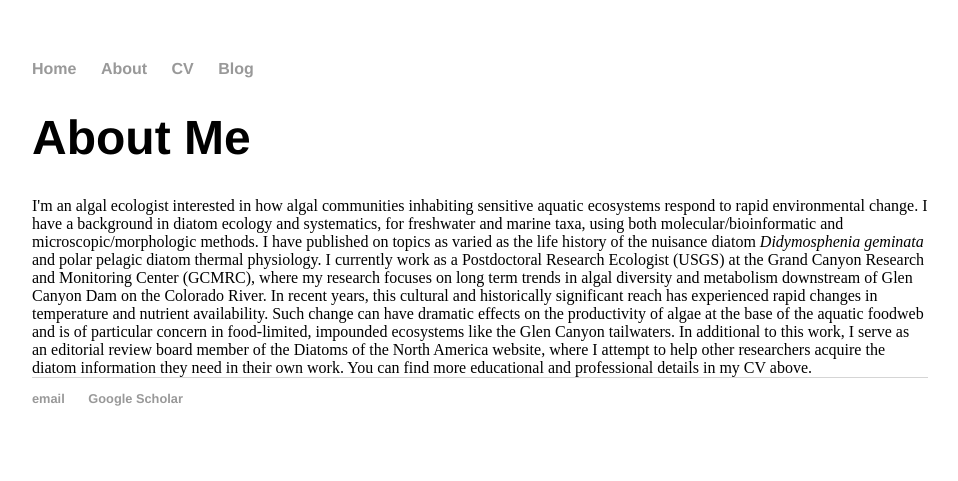
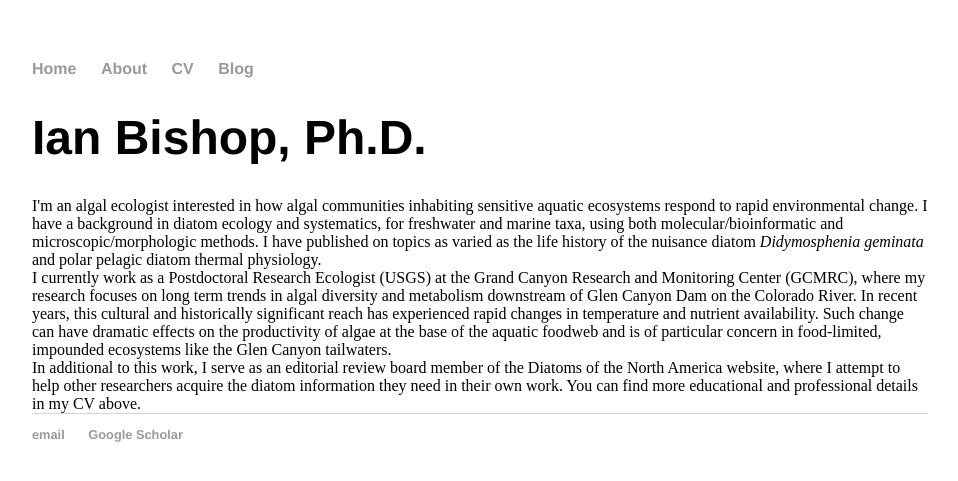
Before and after one commit to bishopia/bishopia.github.io, a Jekyll site: the page built from about/index.html, in a window 1280 px wide. Shown: the top 481 px of the page, without its empty margins (160-1118 px from the left). Built offline with Jekyll 4.4.1, drawn with Linux system fonts in a browser that asks for light colours.

Commit message:
Update index.html

```diff
--- a/about/index.html
+++ b/about/index.html
@@ -1,12 +1,12 @@
 ---
 layout: default
-title: About Me
+title: Ian Bishop, Ph.D.
 ---
 	<h1>{{ page.title }}</h1>
 
 <div>I'm an algal ecologist interested in how algal communities inhabiting sensitive aquatic ecosystems respond to rapid environmental change. I have a background in diatom ecology and systematics, for freshwater and marine taxa, using both molecular/bioinformatic and microscopic/morphologic methods. I have published on topics as varied as the life history of the nuisance diatom <i>Didymosphenia geminata</i> and polar pelagic diatom thermal physiology.
-
+<br>
 I currently work as a Postdoctoral Research Ecologist (USGS) at the Grand Canyon Research and Monitoring Center (GCMRC), where my research focuses on long term trends in algal diversity and metabolism downstream of Glen Canyon Dam on the Colorado River. In recent years, this cultural and historically significant reach has experienced rapid changes in temperature and nutrient availability. Such change can have dramatic effects on the productivity of algae at the base of the aquatic foodweb and is of particular concern in food-limited, impounded ecosystems like the Glen Canyon tailwaters.
-
+<br>
 In additional to this work, I serve as an editorial review board member of the Diatoms of the North America website, where I attempt to help other researchers acquire the diatom information they need in their own work. You can find more educational and professional details in my CV above.
 </div>
```
